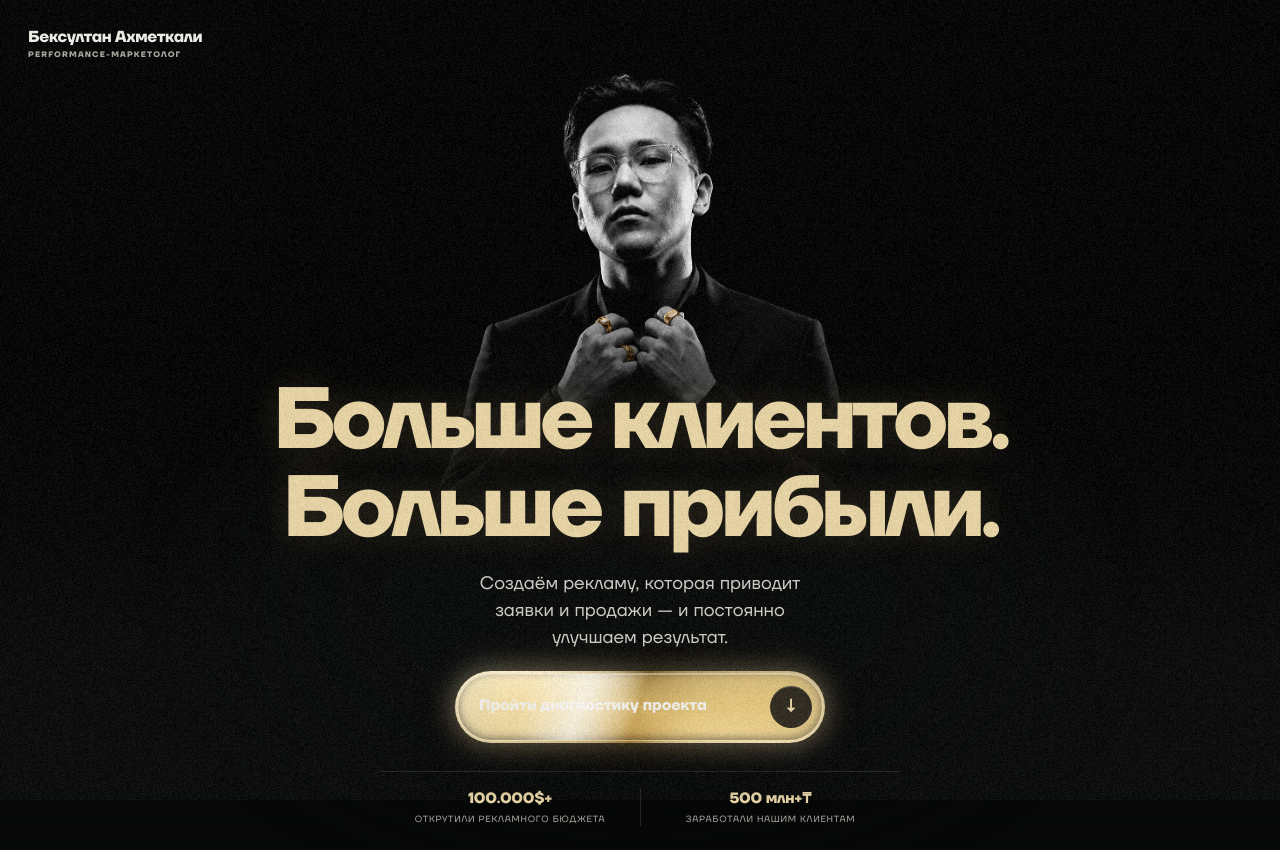
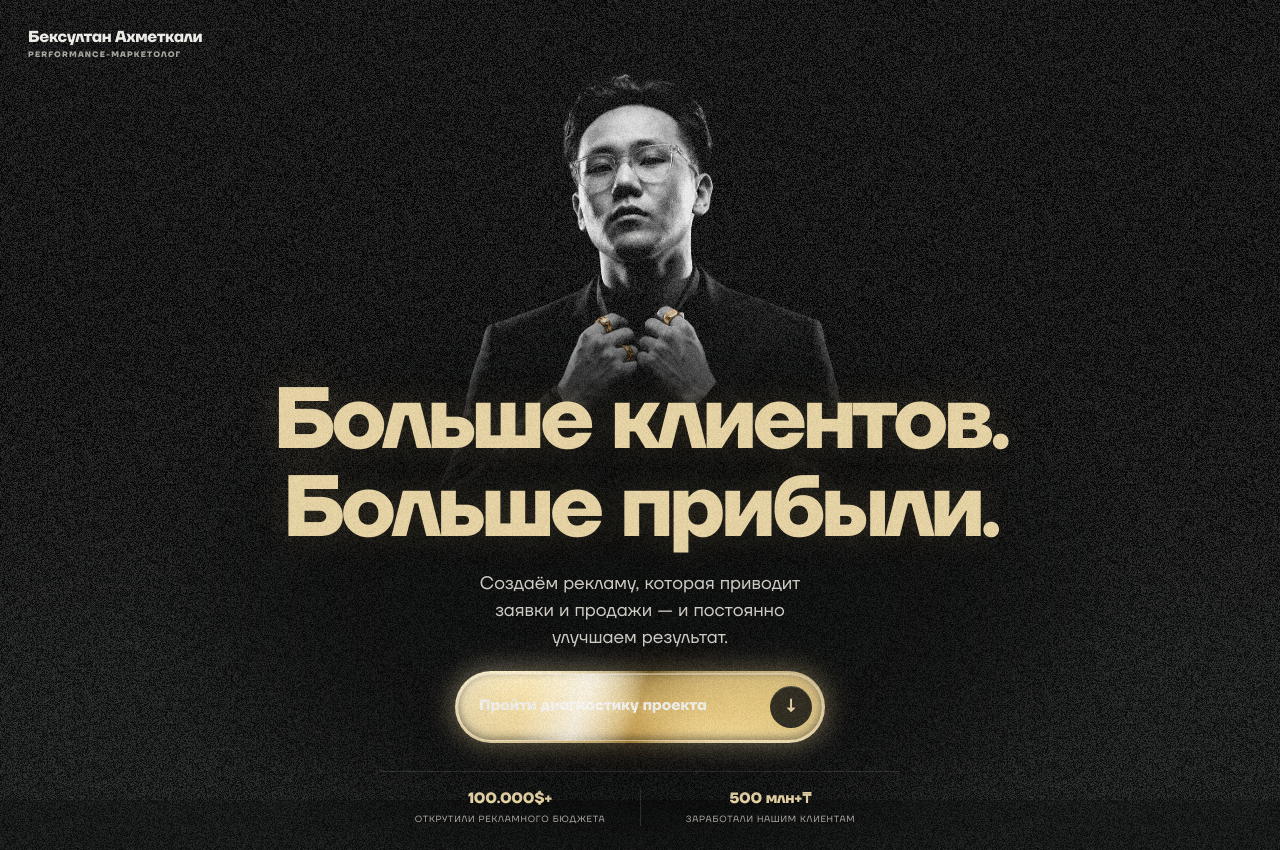
Before and after one commit to paxnurlana/marketing, a plain HTML site: page index.html in a window 1280 px wide. Shown: the top 850 px of the page. Drawn offline with Linux system fonts and the light colour scheme.

Commit message:
Add files via upload

```diff
--- a/index.html
+++ b/index.html
@@ -75,6 +75,7 @@
     @keyframes coinFall{0%{opacity:0;transform:translateY(-8px) rotateY(0) scale(.72)}12%{opacity:1}68%{opacity:1;transform:translateY(77px) rotateY(540deg) scale(1)}82%,100%{opacity:0;transform:translateY(91px) rotateY(720deg) scale(.55)}}
     @keyframes paymentFlash{0%,34%{opacity:0;transform:translateY(6px) scale(.75)}48%,68%{opacity:1;transform:none}82%,100%{opacity:0;transform:translateY(-8px) scale(.9)}}
     .footer{border-top:0}
+    .hero-photo:before{content:"";position:absolute;inset:0;z-index:3;pointer-events:none;background:url("assets/noise.gif") repeat;opacity:.13;mix-blend-mode:screen;image-rendering:pixelated;transform:translateZ(0)}
     .hero-photo{z-index:0;background:transparent}.hero-energy{z-index:1}.hero-copy{z-index:2}
     @media(prefers-reduced-motion:reduce){.metric-icon i,.message-outline,.message-dot,.message-ghost,.sales-bar,.sales-arrow,.sales-coin,.falling-coin,.payment-flash{animation:none}.metric-icon i{display:none}.falling-coin{opacity:1;top:20px}.noise-layer{display:none}}
   </style>
```
